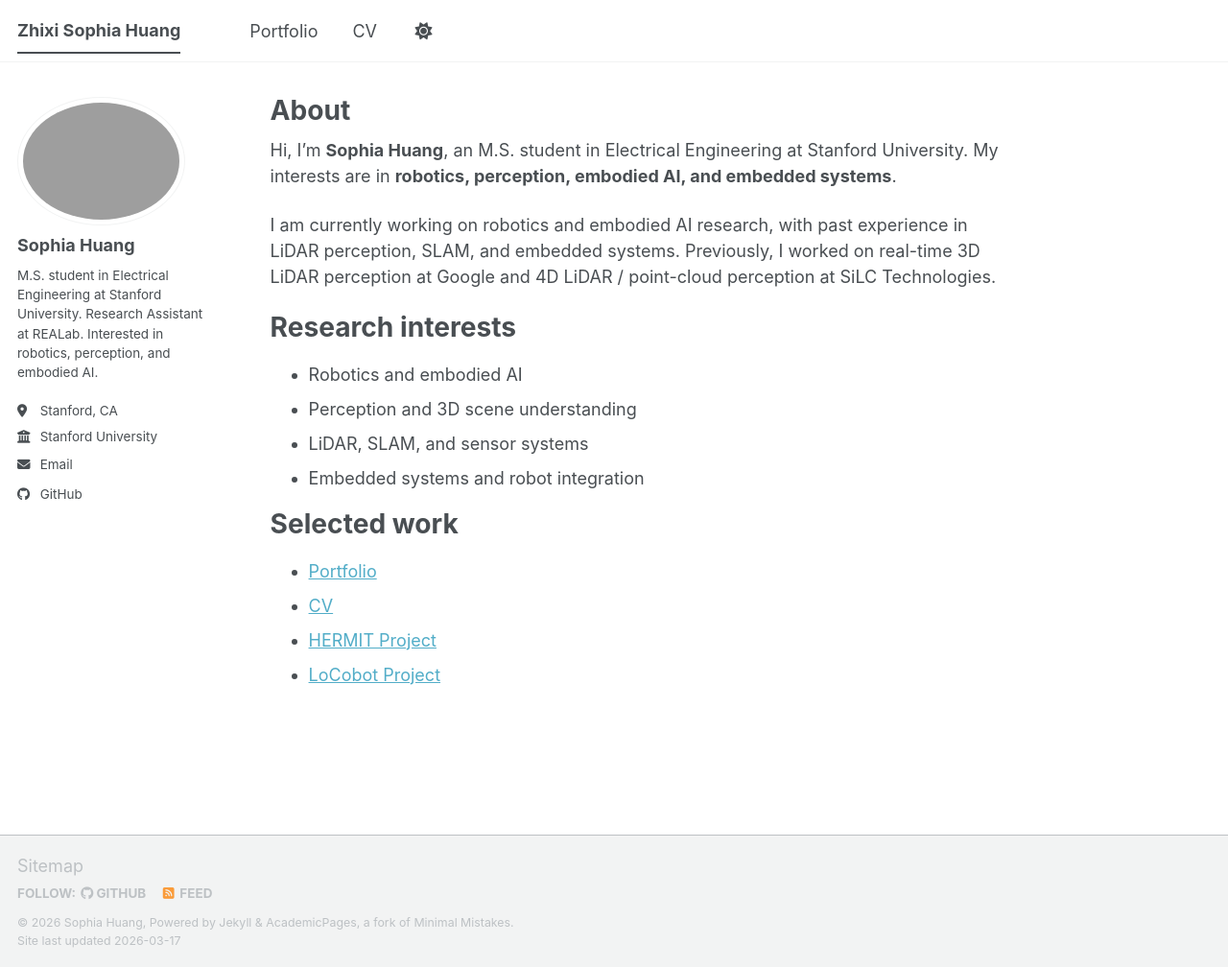
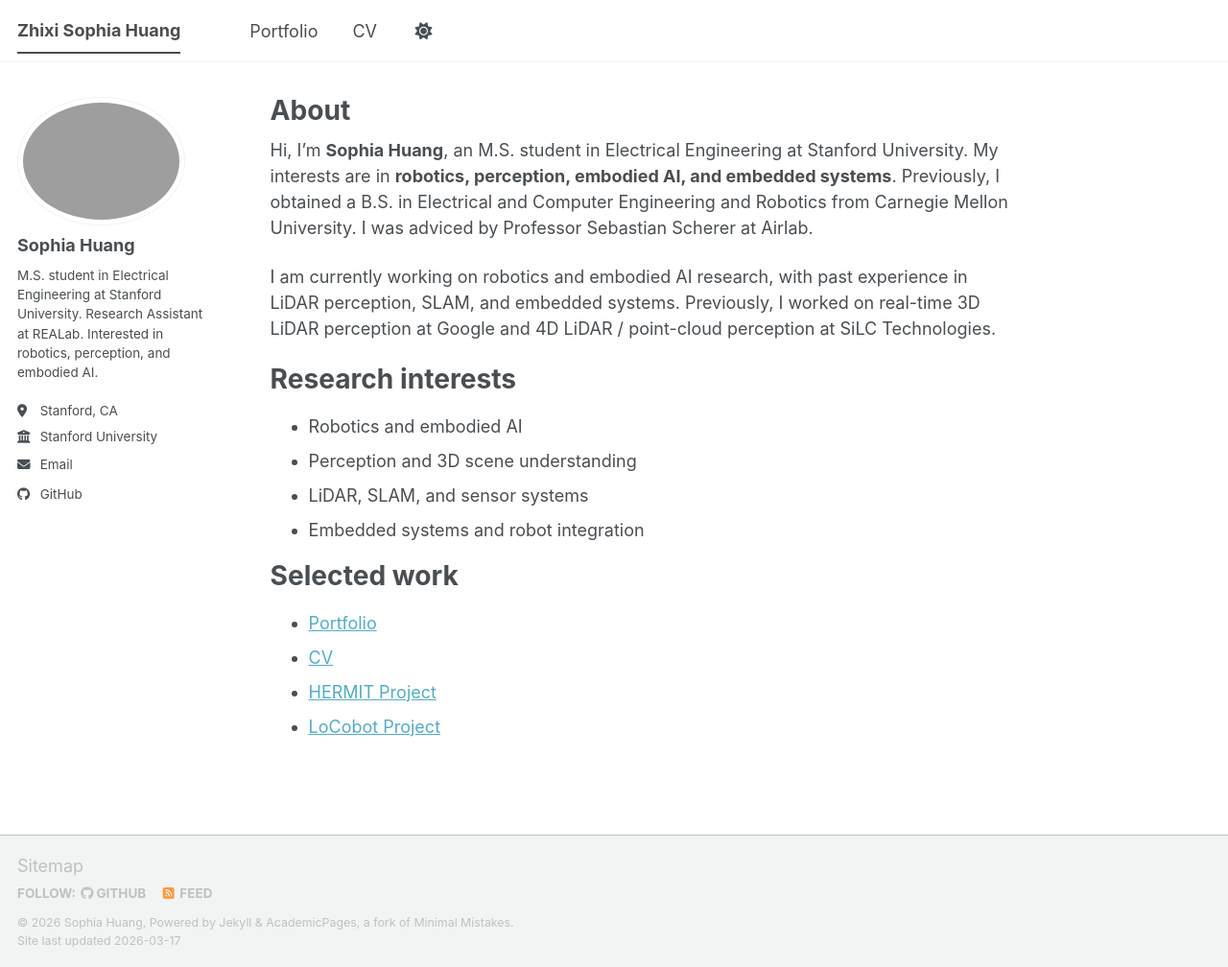
Before and after one commit to SophiaHuangCc/SophiaHuangCc.github.io, a Jekyll site: the page built from _pages/about.md, in a window 1280 px wide and 1008 px high. Shown: the whole window at 96% size. Built offline with Jekyll 4.4.1, drawn with Linux system fonts in a browser that asks for light colours; a script bundle is joined from its source files by our own code; library files that are not in the unit come from our copies.

Commit message:
updated home page v2

```diff
--- a/_pages/about.md
+++ b/_pages/about.md
@@ -5,7 +5,7 @@ permalink: /
 title: "About"
 ---
 
-Hi, I’m **Sophia Huang**, an M.S. student in Electrical Engineering at Stanford University. My interests are in **robotics, perception, embodied AI, and embedded systems**.
+Hi, I’m **Sophia Huang**, an M.S. student in Electrical Engineering at Stanford University. My interests are in **robotics, perception, embodied AI, and embedded systems**. Previously, I obtained a B.S. in Electrical and Computer Engineering and Robotics from Carnegie Mellon University. I was adviced by Professor Sebastian Scherer at Airlab.
 
 I am currently working on robotics and embodied AI research, with past experience in LiDAR perception, SLAM, and embedded systems. Previously, I worked on real-time 3D LiDAR perception at Google and 4D LiDAR / point-cloud perception at SiLC Technologies.
 
```
